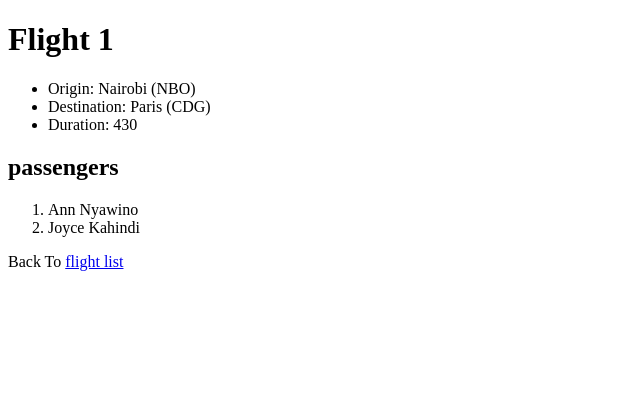
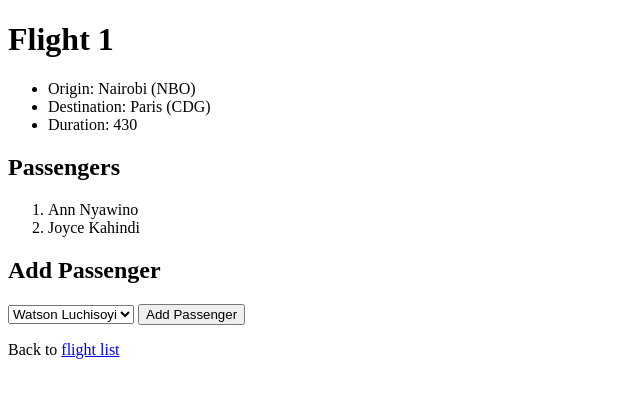
Before and after one commit to Luchisoyi01/Django_models, a Django app: page /flights/1 in a window 1280 px wide. Shown: the top 398 px of the page, without its empty margins (0-640 px from the left). Run offline with Django 5.2, Linux system fonts and the light colour scheme; data comes from the database, SQL or seed files in the repository.

Commit message:
added an add passenger drop down list

```diff
--- a/airline/flights/templates/flights/flight.html
+++ b/airline/flights/templates/flights/flight.html
@@ -1,23 +1,34 @@
 {% extends "flights/layout.html" %}
-{%block head%}
-  <title>Flight information</title>
-{%endblock%}
-{% block  body %}
-  <h1>Flight {{flight.id}}</h1>
+{% block head %}
+    <title>Flight Information</title>
+{% endblock %}
+{% block body %}
+    <h1>Flight {{ flight.id }}</h1>
 
     <ul>
-    <li> Origin: {{flight.origin}}</li>
-    <li> Destination: {{flight.destination}}</li>
-    <li> Duration: {{flight.duration}}
+        <li>Origin: {{ flight.origin }}</li>
+        <li>Destination: {{ flight.destination }}</li>
+        <li>Duration: {{ flight.duration }}</li>
     </ul>
 
-  <h2>passengers</h2>
+    <h2>Passengers</h2>
     <ol>
         {% for passenger in passengers %}
-      <li>{{passenger}}</li>
-    {%empty%}
-      <li>No passenger</li>
+          <li>{{ passenger }}</li>
+        {% empty %}
+          <li>No passengers</li>
         {% endfor %}
     </ol>
-  <p>Back To <a href = "{% url 'index' %}">flight list</a></p>
+
+    <h2>Add Passenger</h2>
+    <form action="{% url 'book' flight.id %}" method="POST">
+        {% csrf_token %}
+        <select name="passenger">
+            {% for passenger in non_passengers %}
+              <option value="{{ passenger.id }}">{{ passenger }}</option>
+            {% endfor %}
+        </select>
+        <input type="submit" value="Add Passenger">
+    </form>
+    <p>Back to <a href="{% url 'index' %}">flight list</a></p>
 {% endblock %}
```
Lines whose indentation alone changed are shown as unchanged.
